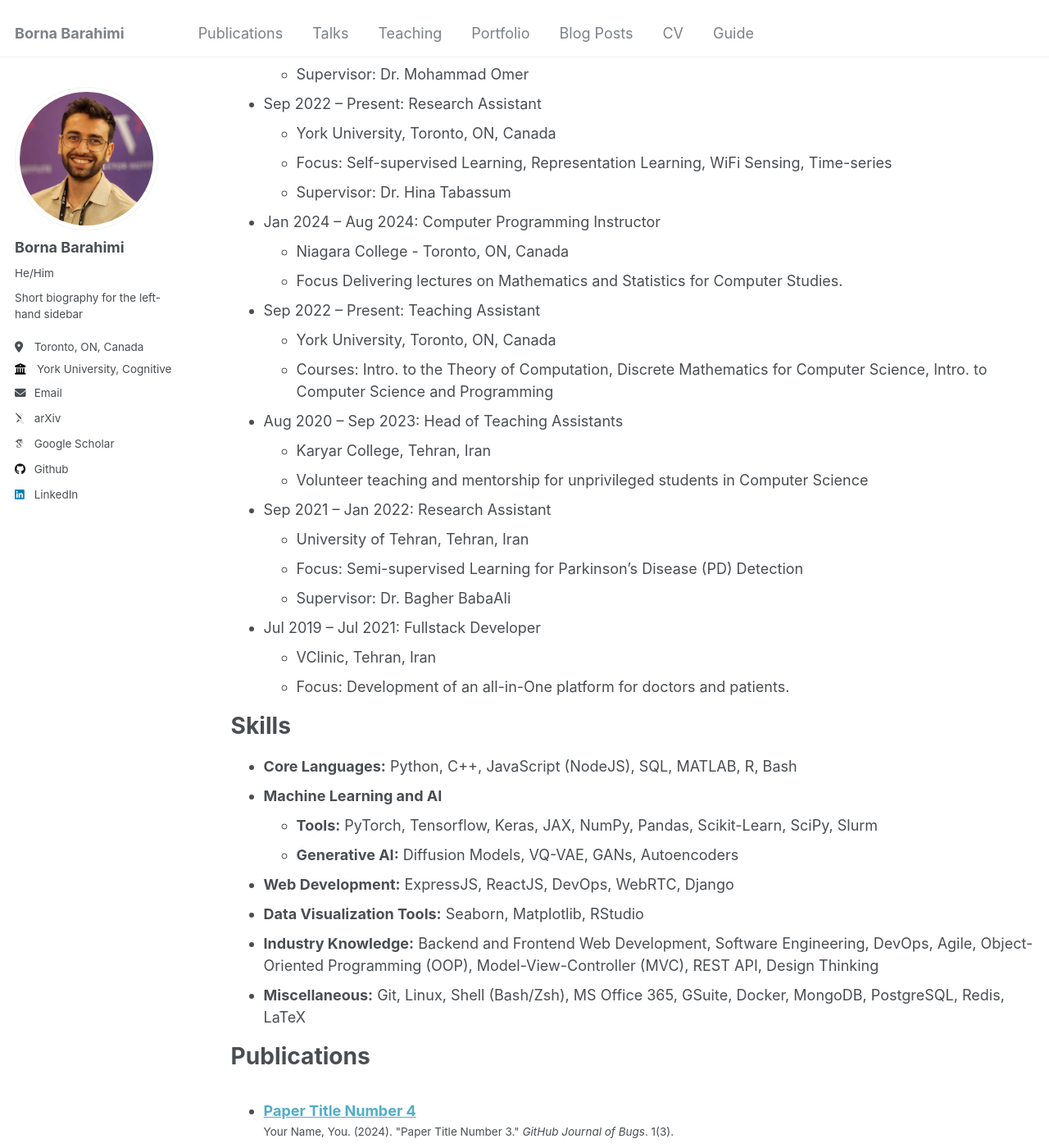
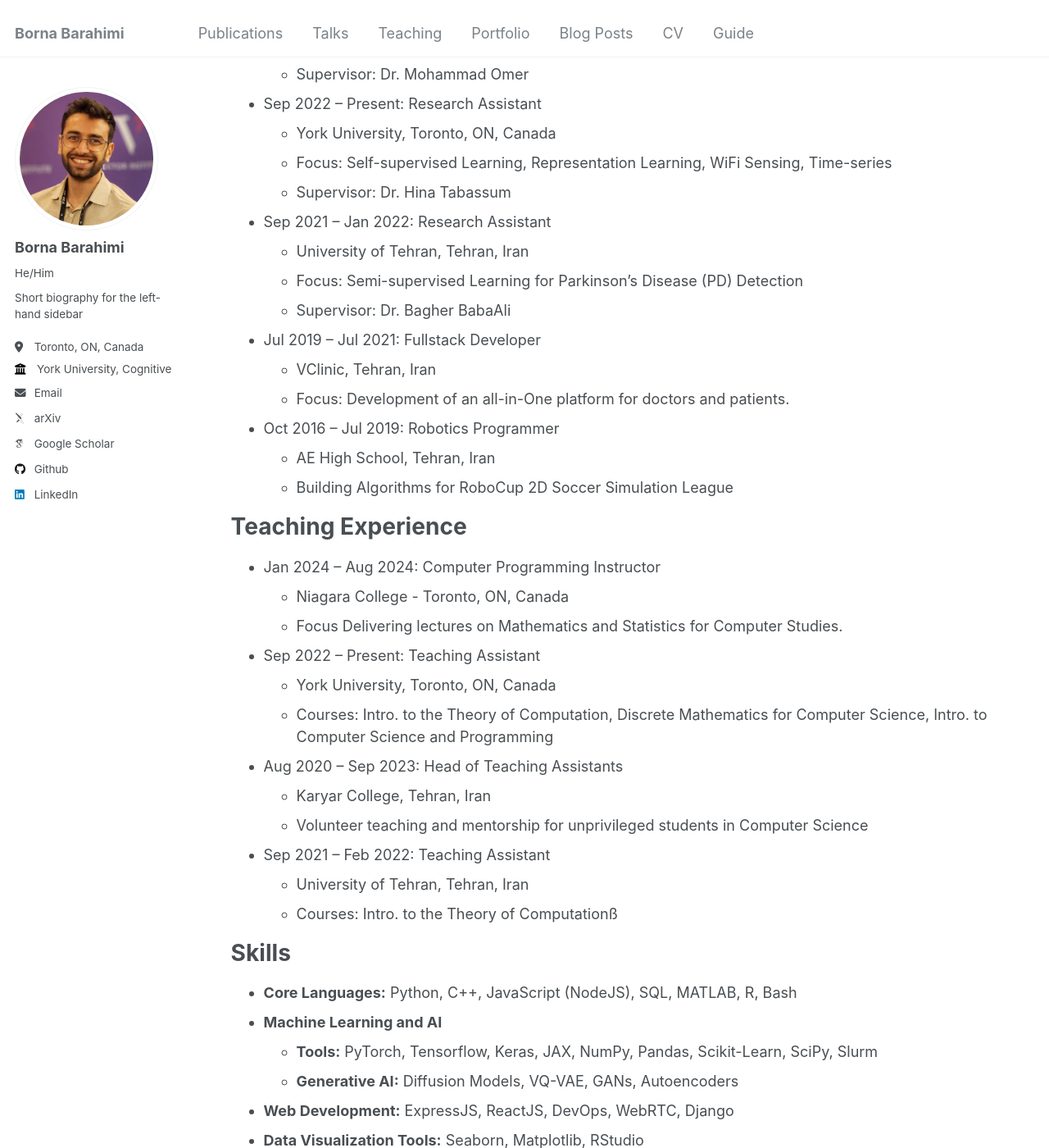
Before and after one commit to bornabr/bornabr.github.io, a Jekyll site: the page built from _pages/cv.md, in a window 1280 px wide and 1400 px high, scrolled down 364 px. Shown: the whole window at 82% size. Built offline with Jekyll 4.4.1, drawn with Linux system fonts in a browser that asks for light colours; some web fonts are replaced; some of the changed text lies outside the part shown.

Commit message:
Refine work experience and skills in cv.md

```diff
--- a/_pages/cv.md
+++ b/_pages/cv.md
@@ -14,7 +14,7 @@ Education
 * M.Sc. in Computer Science, 2022 - 2024
 * B.S. in Computer Science, 2018 - 2022
 
-Work experience
+Work Experience
 ======
 * Aug 2024 -- present: Algorithm Designer
   * Cognitive Systems Corp., Waterloo, ON, Canada
@@ -26,6 +26,21 @@ Work experience
   * Focus: Self-supervised Learning, Representation Learning, WiFi Sensing, Time-series
   * Supervisor: Dr. Hina Tabassum
 
+* Sep 2021 -- Jan 2022: Research Assistant
+  * University of Tehran, Tehran, Iran
+  * Focus: Semi-supervised Learning for Parkinson’s Disease (PD) Detection
+  * Supervisor: Dr. Bagher BabaAli
+
+* Jul 2019 -- Jul 2021: Fullstack Developer
+  * VClinic, Tehran, Iran
+  * Focus: Development of an all-in-One platform for doctors and patients.
+
+* Oct 2016 – Jul 2019: Robotics Programmer
+  * AE High School, Tehran, Iran
+  * Building Algorithms for RoboCup 2D Soccer Simulation League
+
+Teaching Experience
+======
 * Jan 2024 -- Aug 2024: Computer Programming Instructor
   * Niagara College - Toronto, ON, Canada
   * Focus Delivering lectures on Mathematics and Statistics for Computer Studies.
@@ -38,14 +53,9 @@ Work experience
   * Karyar College, Tehran, Iran
   * Volunteer teaching and mentorship for unprivileged students in Computer Science
 
-* Sep 2021 -- Jan 2022: Research Assistant
+* Sep 2021 -- Feb 2022: Teaching Assistant
   * University of Tehran, Tehran, Iran
-  * Focus: Semi-supervised Learning for Parkinson’s Disease (PD) Detection
-  * Supervisor: Dr. Bagher BabaAli
-
-* Jul 2019 -- Jul 2021: Fullstack Developer
-  * VClinic, Tehran, Iran
-  * Focus: Development of an all-in-One platform for doctors and patients.
+  * Courses: Intro. to the Theory of Computationß
 
 Skills
 ======
@@ -70,12 +80,12 @@ Talks
     {% include archive-single-talk-cv.html  %}
   {% endfor %}</ul>
 
-Teaching
+<!-- Teaching
 ======
   <ul>{% for post in site.teaching reversed %}
     {% include archive-single-cv.html %}
-  {% endfor %}</ul>
+  {% endfor %}</ul> -->
 
-Service and leadership
+<!-- Service and leadership
 ======
-* Currently signed in to 43 different slack teams
+* Currently signed in to 43 different slack teams -->
```
